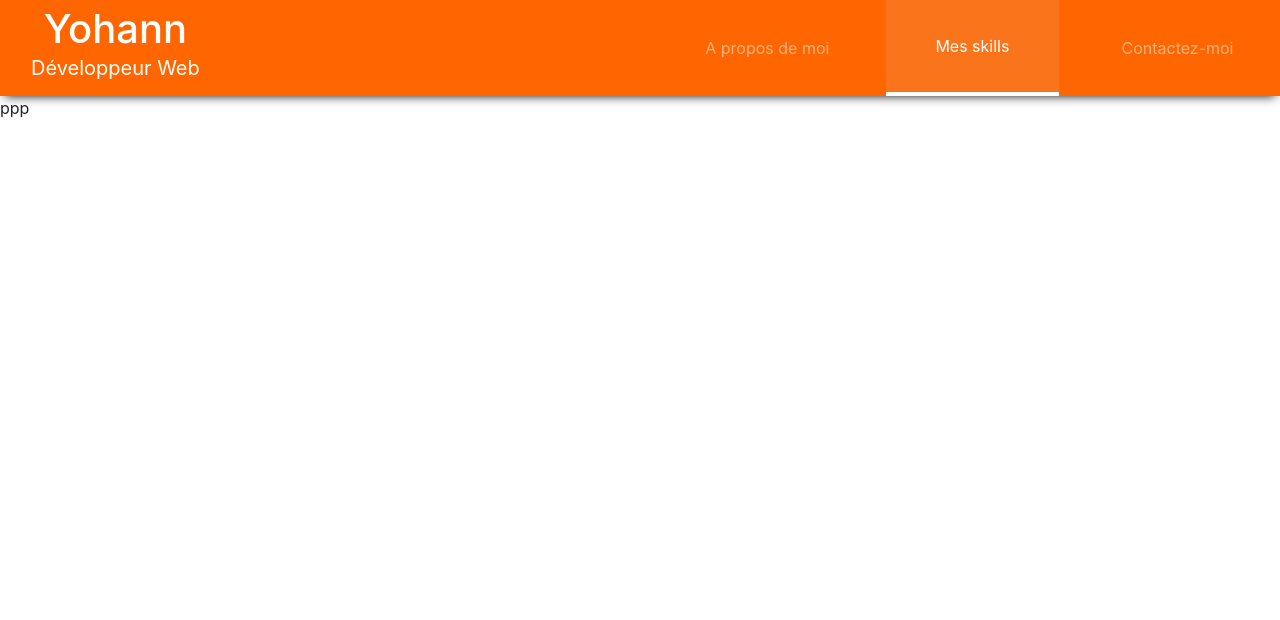
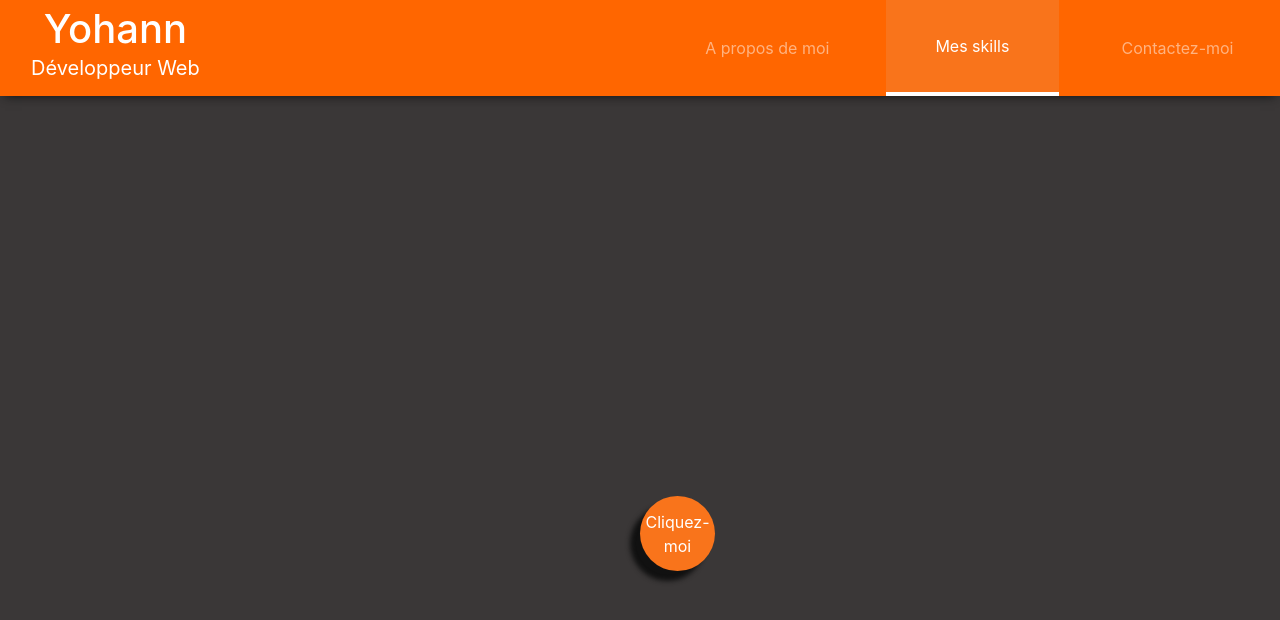
Before and after one commit to YohannPhilippot/portfolio4, a React (Create React App) app: page /skills in a window 1280 px wide. Shown: the top 620 px of the page. Built offline with nearby package versions, Linux system fonts and the light colour scheme.

Commit message:
style: adding minigame on skills page

```diff
--- a/src/App.js
+++ b/src/App.js
@@ -17,8 +17,8 @@ function App() {
 
             <Route exact path='/about' component={About} />
 
-            <Route  path='/skills' component={Skills} />
-            <Route  path='/contact' component={Contact} />
+            <Route path='/skills' component={Skills} />
+            <Route path='/contact' component={Contact} />
 
           </Switch>
         </BrowserRouter>
--- a/src/App.scss
+++ b/src/App.scss
@@ -177,7 +177,7 @@
 }
 
 .hidden {
-  display: none;
+  display: none!important;
 }
 
 @keyframes rightTranslate {
@@ -254,25 +254,25 @@
 }
 
 .formation {
-  animation: contentApparition 1000ms 500ms ease-out both;
+  animation: contentApparition 1000ms  ease-out both;
 }
 
 .formationName {
-  animation: contentApparition 1000ms 750ms ease-out both;
+  animation: contentApparition 1000ms 250ms ease-out both;
 }
 
 .formationDesc {
-  animation: contentApparition 1000ms 1000ms ease-out both;
+  animation: contentApparition 1000ms 500ms ease-out both;
 }
 
 @keyframes rightSlide {
   0% {
-    transform: translateX(-1000px);
+    transform: translateX(-500px);
     opacity: 0;
   }
 
   80%{
-    transform: translateX(150px);
+    transform: translateX(100px);
   }
 
   100% {
@@ -283,12 +283,12 @@
 
 @keyframes leftSlide {
   0% {
-    transform: translateX(1000px);
+    transform: translateX(500px);
     opacity: 0;
   }
 
   80%{
-    transform: translateX(-150px);
+    transform: translateX(-100px);
   }
 
   100% {
@@ -346,3 +346,43 @@
 .fs4 {
   font-size: 4rem;
 }
+
+.skillsGame {
+  background-color: rgb(58, 55, 55);
+}
+
+.click {
+  background-color: #f9741b;
+  box-shadow:  -10px 10px 5px #111;
+  border-radius: 50%;
+  width: 75px;
+  height:75px;
+  &--1 {
+    top: 50%;
+    left:50%;
+  }
+  &--2 {
+    top:20%;
+    left:80%
+  }
+  &--3 {
+    top:70%;
+    left:25%
+  }
+  &--4 {
+    top:40%;
+    left:60%
+  }
+  &--5 {
+    top:30%;
+    left:10%
+  }
+  &--6 {
+    top:80%;
+    left:55%
+  }
+  &--7 {
+    top:10%;
+    left:35%
+  }
+}
--- a/src/components/About.js
+++ b/src/components/About.js
@@ -38,8 +38,9 @@ function About() {
                 <div className='rightPart bg-navbar border-left docHeight w-50' id='rightPart'></div>
                 <button onClick={() => {handleClick()}} className='position-absolute btn-center btn-rounded px-5 py-3' id='openButton'> Cliquez-moi pour ouvrir !</button>
             </div>
-            <div className='docHeight hidden row' id='content'>
-                <div className='col-6 marginx5 docHeight content-font shadow-lg d-flex flex-column justify-content-center'>
+            <div className='docHeight hidden' id='content'>
+                <div className='d-md-flex'>
+                    <div className='col col-md-6 marginx5 docHeight content-font shadow-lg d-flex flex-column justify-content-center'>
                         <h2 className='my-5'>A propos de moi</h2>
                         <p>
                             Après plusieurs années de bons et loyaux services dans la grande distribution, j'ai entamé en Août 2020 une reconversion professionnelle. Après 6 mois intenses de formation chez OpenClassrooms j'ai finalement obtenu mon Titre Professionnel de développeur Web.
@@ -53,7 +54,7 @@ function About() {
                         </p>
                         <Link className='my-5' to='/contact'>Contactez-moi pour démarrer une nouvelle aventure !</Link>
                     </div>
-                <div className='col-6 marginx5 content-font docHeight d-flex flex-column justify-content-center' id='desc'>
+                    <div className='col col-md-6 marginx5 content-font docHeight d-flex flex-column justify-content-center' id='desc'>
                         <div>
                             <h3 className='my-3 fs4 formation'>Formation</h3>
                             <h4 className='my-5 formationName'>Formation Développeur Web, OpenClassrooms</h4>
@@ -100,6 +101,8 @@ function About() {
                 </div>
 
             </div>
+
+        </div>
     )
 }
 
--- a/src/components/Skills.js
+++ b/src/components/Skills.js
@@ -1,21 +1,76 @@
-import { render } from '@testing-library/react';
-import React, { Component } from 'react';
+import React from 'react';
 
 
 
-class Skills extends Component {
+function Skills() {
+
+
+    function circles(circle1, circle2) {
+        let elemId = document.getElementById(circle1)
+        let elemId2 = document.getElementById(circle2)
+        console.log(elemId.id)
+        elemId.classList.add('hidden')
+        if (elemId.id !== 'click7') {
+            elemId2.classList.remove('hidden')
+        }
 
 
 
+    }
 
+    function handleClick() {
+        let click1 = document.getElementById('click1')
+        let click2 = document.getElementById('click2')
+        let click3 = document.getElementById('click3')
+        let click4 = document.getElementById('click4')
+        let click5 = document.getElementById('click5')
+        let click6 = document.getElementById('click6')
+        let click7 = document.getElementById('click7')
 
-    render() {
-        return (
-            <div>
-                ppp
+        if (!click1.classList.contains('hidden') && click2.classList.contains('hidden')){
+            circles('click1', 'click2')
+        } else if (!click2.classList.contains('hidden') && click3.classList.contains('hidden')){
+            circles('click2', 'click3')
+        } else if (!click3.classList.contains('hidden') && click4.classList.contains('hidden')){
+            circles('click3', 'click4')
+        } else if (!click4.classList.contains('hidden') && click5.classList.contains('hidden')){
+            circles('click4', 'click5')
+        } else if (!click5.classList.contains('hidden') && click6.classList.contains('hidden')){
+            circles('click5', 'click6')
+        } else if (!click6.classList.contains('hidden') && click7.classList.contains('hidden')){
+            circles('click6', 'click7')
+        } else {
+            circles('click7', 'click7')
+        }
+
+    }
+
+    return (
+            <div className='docHeight skillsGame position-relative'>
+                <div onClick={handleClick} className='content-font position-absolute d-flex justify-content-center align-items-center text-center click click--1' id='click1'>
+                    Cliquez-moi
+                </div>
+                <div onClick={handleClick} className='content-font position-absolute d-flex justify-content-center align-items-center text-center click click--2 hidden' id='click2'>
+                    Cliquez-moi
+                </div>
+                <div onClick={handleClick} className='content-font position-absolute d-flex justify-content-center align-items-center text-center click click--3 hidden' id='click3'>
+                    Cliquez-moi
+                </div>
+                <div onClick={handleClick} className='content-font position-absolute d-flex justify-content-center align-items-center text-center click click--4 hidden' id='click4'>
+                    Cliquez-moi
+                </div>
+                <div onClick={handleClick} className='content-font position-absolute d-flex justify-content-center align-items-center text-center click click--5 hidden' id='click5'>
+                    Cliquez-moi
+                </div>
+                <div onClick={handleClick} className='content-font position-absolute d-flex justify-content-center align-items-center text-center click click--6 hidden' id='click6'>
+                    Cliquez-moi
+                </div>
+                <div onClick={handleClick} className='content-font position-absolute d-flex justify-content-center align-items-center text-center click click--7 hidden' id='click7'>
+                    Cliquez-moi
+                </div>
             </div>
-        )
-    }
+    )
+
 
 
 }
```
Lines whose indentation alone changed are shown as unchanged.
